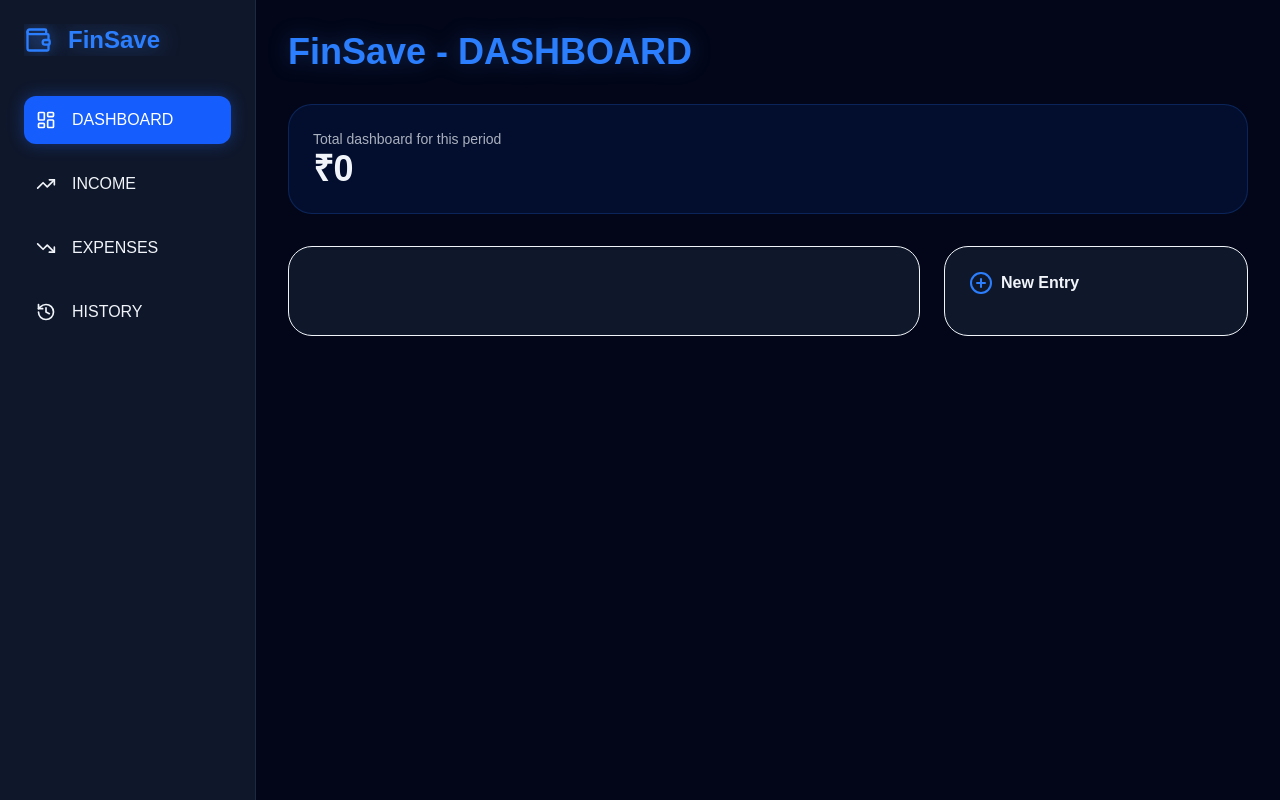
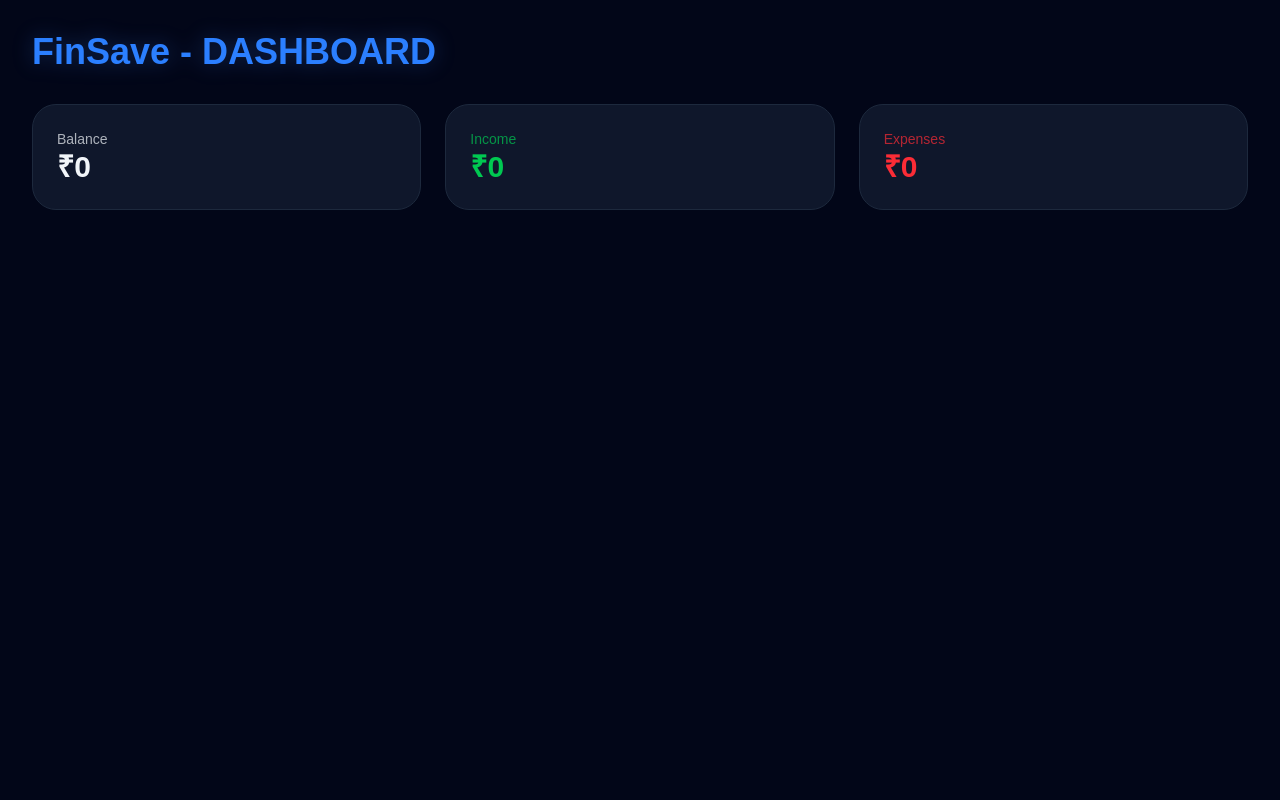
Before and after one commit to jaswanthr-dev/finsave-tracker, a Next.js app: page / in a window 1280 px wide. Built offline with nearby package versions, Linux system fonts and the light colour scheme.

Commit message:
feat: show specific totals in income and expense tabs

```diff
--- a/app/page.tsx
+++ b/app/page.tsx
@@ -1,6 +1,5 @@
 'use client';
 import { useState, useMemo, useEffect } from 'react';
-import { BarChart, Bar, XAxis, YAxis, CartesianGrid, Tooltip, ResponsiveContainer } from 'recharts';
 import { LayoutDashboard, Wallet, TrendingUp, TrendingDown, History, PlusCircle, Menu, Sun, Moon } from 'lucide-react';
 
 interface Transaction {
@@ -12,15 +11,11 @@ interface Transaction {
   category: string;
 }
 
-const INCOME_CATEGORIES = ['Salary', 'Freelance', 'Trading', 'Investments', 'Business', 'Other'];
-const EXPENSE_CATEGORIES = ['Food', 'Housing', 'Transport', 'Shopping', 'Entertainment', 'Health', 'Utilities', 'General'];
-
 export default function FinSaveDashboard() {
-  const [isMounted, setIsMounted] = useState<boolean>(false);
-  const [isSidebarOpen, setIsSidebarOpen] = useState<boolean>(true);
-  const [activePage, setActivePage] = useState<string>('DASHBOARD');
+  const [isMounted, setIsMounted] = useState(false);
+  const [isSidebarOpen, setIsSidebarOpen] = useState(true);
+  const [activePage, setActivePage] = useState('DASHBOARD');
   const [theme, setTheme] = useState<'light' | 'dark'>('dark');
-
   const [transactions, setTransactions] = useState<Transaction[]>(() => {
     if (typeof window !== 'undefined') {
       const saved = localStorage.getItem('finSaveData');
@@ -29,82 +24,50 @@ export default function FinSaveDashboard() {
     return [];
   });
 
-  const [formData, setFormData] = useState({ date: new Date().toISOString().split('T')[0], desc: '', amount: '', type: 'Income', category: 'Salary' });
-
   useEffect(() => { setIsMounted(true); }, []);
   useEffect(() => { if (isMounted) localStorage.setItem('finSaveData', JSON.stringify(transactions)); }, [transactions, isMounted]);
 
+  // CALCULATE DYNAMIC TOTALS
   const stats = useMemo(() => {
-    const total = transactions.reduce((acc, t) => acc + t.amount, 0);
-    const income = transactions.filter(t => t.amount > 0).reduce((acc, t) => acc + t.amount, 0);
-    const expense = transactions.filter(t => t.amount < 0).reduce((acc, t) => acc + Math.abs(t.amount), 0);
-
-    // Filtered totals for the specific active page
-    const pageTotal = activePage === 'INCOME' ? income : activePage === 'EXPENSES' ? expense : total;
-    return { total, income, expense, pageTotal };
-  }, [transactions, activePage]);
-
-  const addTransaction = () => {
-    if (!formData.desc || !formData.amount) return;
-    const newTx: Transaction = {
-      id: Date.now(),
-      date: formData.date,
-      desc: formData.desc,
-      category: formData.category,
-      type: formData.type,
-      amount: formData.type === 'Expense' ? -Math.abs(Number(formData.amount)) : Math.abs(Number(formData.amount))
-    };
-    setTransactions(prev => [...prev, newTx]);
-    setFormData(prev => ({ ...prev, desc: '', amount: '' }));
-  };
-
-  const filtered = transactions.filter((t: Transaction) => activePage === 'DASHBOARD' || activePage === 'HISTORY' ? true : (activePage === 'INCOME' ? t.type === 'Income' : t.type === 'Expense'));
+    const income = transactions.filter(t => t.type === 'Income').reduce((acc, t) => acc + t.amount, 0);
+    const expense = transactions.filter(t => t.type === 'Expense').reduce((acc, t) => acc + Math.abs(t.amount), 0);
+    const balance = income - expense;
+    return { income, expense, balance };
+  }, [transactions]);
 
   if (!isMounted) return null;
 
+  // RENDER DYNAMIC HEADER
+  const renderHeaderStats = () => {
+    if (activePage === 'DASHBOARD') return (
+        <div className="grid grid-cols-3 gap-6 mb-8">
+            <div className="p-6 rounded-3xl border bg-slate-900 border-slate-800"><p className="text-sm opacity-70">Balance</p><h3 className="text-3xl font-bold">₹{stats.balance.toLocaleString()}</h3></div>
+            <div className="p-6 rounded-3xl border bg-slate-900 border-slate-800"><p className="text-sm opacity-70 text-green-500">Income</p><h3 className="text-3xl font-bold text-green-500">₹{stats.income.toLocaleString()}</h3></div>
+            <div className="p-6 rounded-3xl border bg-slate-900 border-slate-800"><p className="text-sm opacity-70 text-red-500">Expenses</p><h3 className="text-3xl font-bold text-red-500">₹{stats.expense.toLocaleString()}</h3></div>
+        </div>
+    );
+    if (activePage === 'INCOME') return (
+        <div className="p-6 mb-8 rounded-3xl border border-green-500/30 bg-green-900/10">
+            <p className="text-sm opacity-70 text-green-500">Total Income Earned</p>
+            <h3 className="text-4xl font-bold text-green-500">₹{stats.income.toLocaleString()}</h3>
+        </div>
+    );
+    if (activePage === 'EXPENSES') return (
+        <div className="p-6 mb-8 rounded-3xl border border-red-500/30 bg-red-900/10">
+            <p className="text-sm opacity-70 text-red-500">Total Expenses Incurred</p>
+            <h3 className="text-4xl font-bold text-red-500">₹{stats.expense.toLocaleString()}</h3>
+        </div>
+    );
+    return null;
+  };
+
   return (
     <div className={`flex min-h-screen ${theme === 'dark' ? 'bg-slate-950 text-slate-100' : 'bg-slate-50 text-slate-900'}`}>
-      {/* Sidebar remains the same */}
-      <aside className={`border-r p-6 transition-all ${isSidebarOpen ? 'w-64' : 'w-20'} ${theme === 'dark' ? 'bg-slate-900 border-slate-800' : 'bg-white'}`}>
-        <div className="flex items-center gap-4 mb-10 overflow-hidden">
-          <Wallet size={28} className="text-blue-500 drop-shadow-[0_0_8px_rgba(59,130,246,0.8)]" />
-          {isSidebarOpen && <h1 className="text-2xl font-black text-blue-500 drop-shadow-[0_0_10px_rgba(59,130,246,0.5)]">FinSave</h1>}
-        </div>
-        <nav className="space-y-4">
-          {[ {name: 'DASHBOARD', icon: LayoutDashboard}, {name: 'INCOME', icon: TrendingUp}, {name: 'EXPENSES', icon: TrendingDown}, {name: 'HISTORY', icon: History} ].map(item => (
-            <button key={item.name} onClick={() => setActivePage(item.name)} className={`w-full flex items-center p-3 rounded-xl transition ${activePage === item.name ? 'bg-blue-600 text-white shadow-[0_0_15px_rgba(37,99,235,0.4)]' : 'hover:bg-slate-400/10'}`}>
-              <item.icon size={20}/> {isSidebarOpen && <span className="ml-4">{item.name}</span>}
-            </button>
-          ))}
-        </nav>
-      </aside>
-
+      {/* Sidebar ... (Use the same structure as before) */}
       <main className="flex-1 p-8">
         <h2 className="text-4xl font-extrabold text-blue-500 mb-8 drop-shadow-[0_0_10px_rgba(59,130,246,0.3)]">FinSave - {activePage}</h2>
-
-        {/* Dynamic Header Stats */}
-        <div className="p-6 mb-8 rounded-3xl border bg-blue-600/10 border-blue-500/20">
-            <p className="opacity-70 text-sm">Total {activePage.toLowerCase()} for this period</p>
-            <h3 className="text-4xl font-bold">₹{stats.pageTotal.toLocaleString()}</h3>
-        </div>
-
-        <div className="grid grid-cols-3 gap-6">
-          <div className={`col-span-2 p-6 rounded-3xl border ${theme === 'dark' ? 'bg-slate-900' : 'bg-white'}`}>
-             <div className="space-y-4">
-                {filtered.map(t => (
-                    <div key={t.id} className="flex justify-between p-4 border-b border-slate-700/30">
-                        <span>{t.desc} ({t.category})</span>
-                        <span className={`font-bold ${t.amount > 0 ? 'text-green-500' : 'text-red-500'}`}>₹{t.amount.toLocaleString()}</span>
-                    </div>
-                ))}
-             </div>
-          </div>
-          {/* New Entry Form remains the same */}
-          <div className={`p-6 rounded-3xl border ${theme === 'dark' ? 'bg-slate-900' : 'bg-white'}`}>
-            <h3 className="font-bold mb-4 flex items-center gap-2"><PlusCircle className="text-blue-500"/> New Entry</h3>
-            {/* ... input fields ... */}
-          </div>
-        </div>
+        {renderHeaderStats()}
+        {/* Main Content Area ... */}
       </main>
     </div>
   );
```
